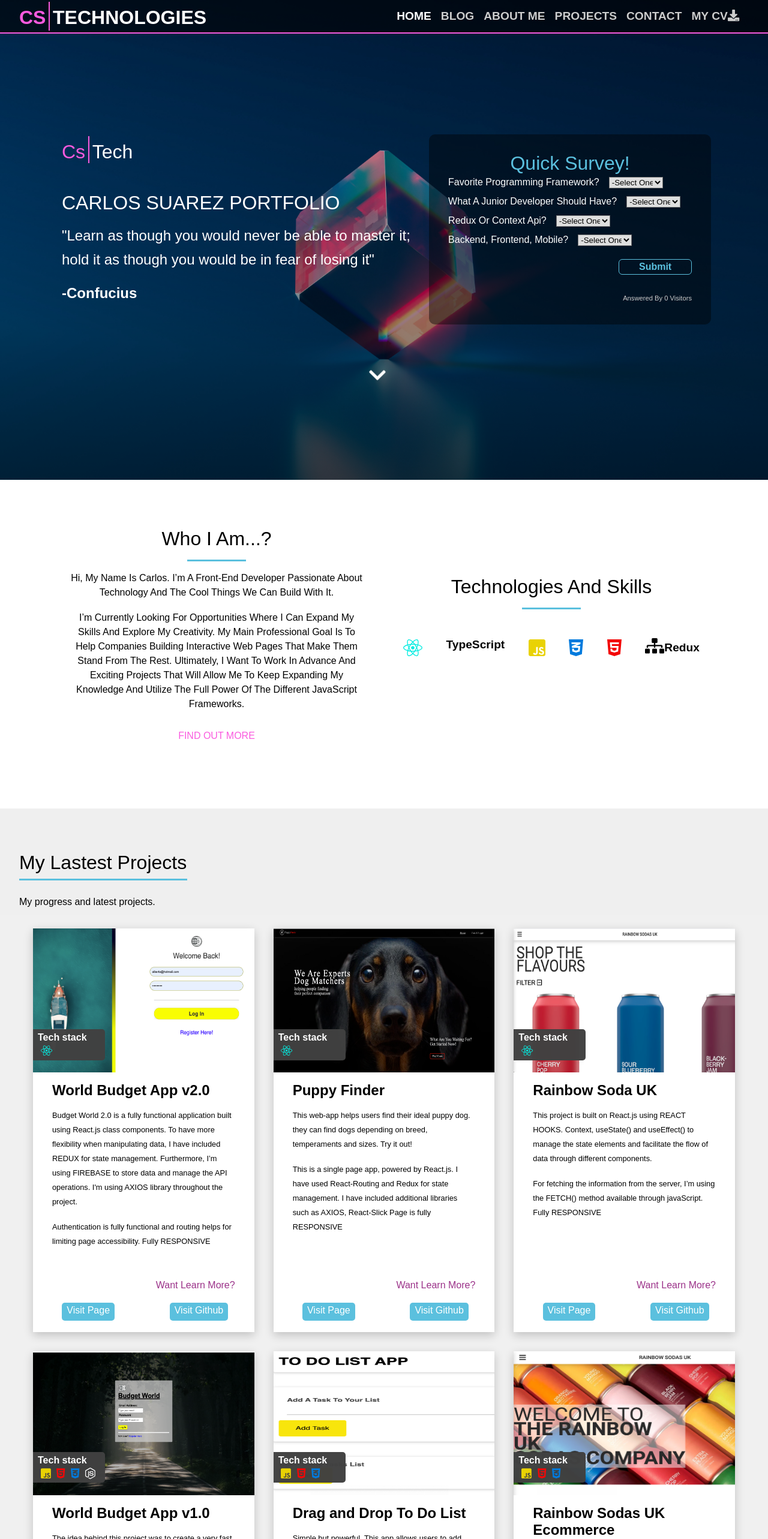
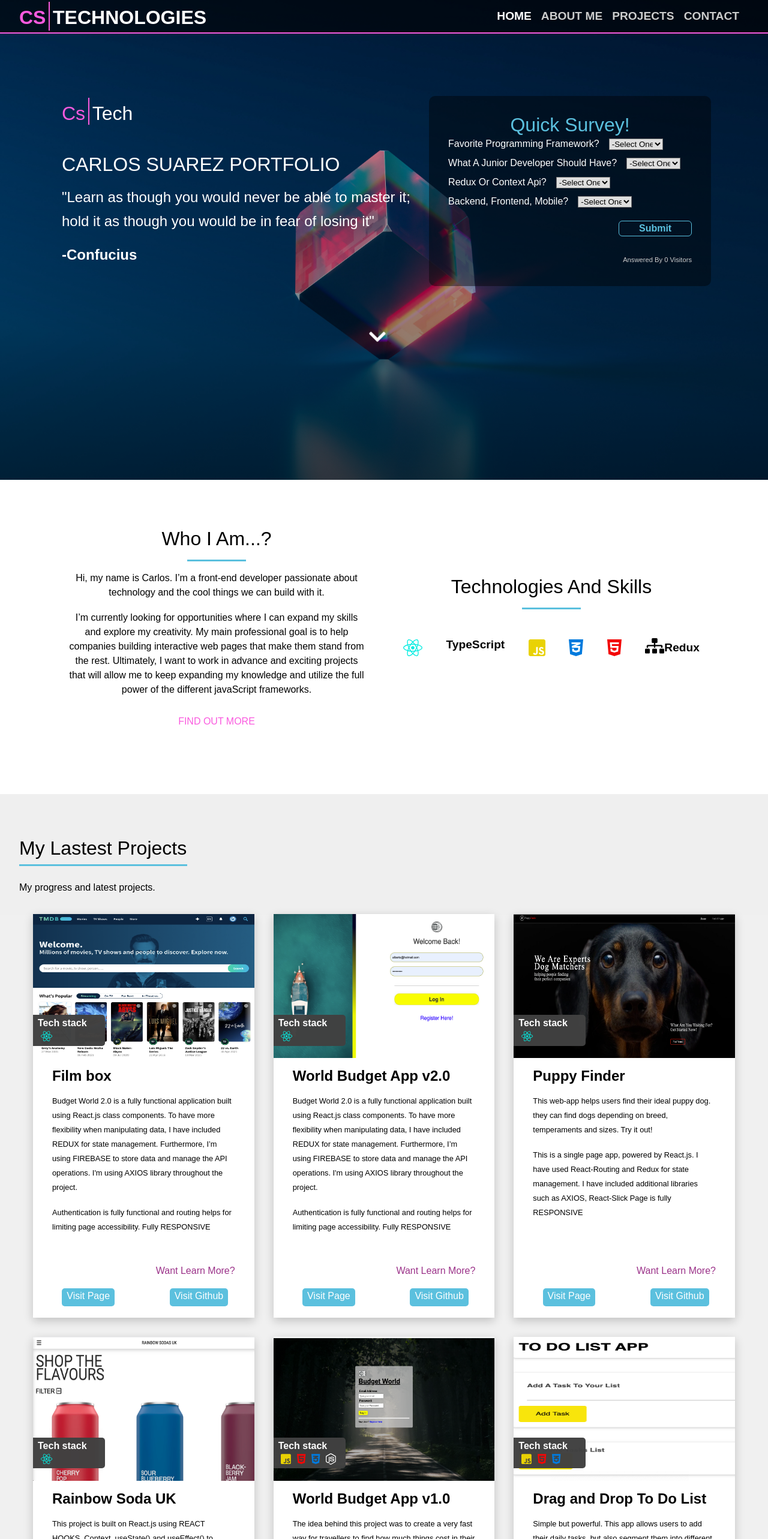
Before and after one commit to CarlosSuarezJS20/practice-react-typescript, a React (Create React App) app: page / in a window 1280 px wide. Shown: the top 2566 px of the page at 60% size. Built offline with nearby package versions, Linux system fonts and the light colour scheme; no server answers.

Commit message:
Finished Actors Reducers for HTTP Request

```diff
--- a/src/components/aboutSection/aboutSection.css
+++ b/src/components/aboutSection/aboutSection.css
@@ -8,7 +8,6 @@
 }
 
 .about-section p {
-  text-transform: capitalize;
   font-weight: 300;
 }
 
--- a/src/components/contact/contact.tsx
+++ b/src/components/contact/contact.tsx
@@ -105,7 +105,7 @@ const ContactPage = () => {
             </div>
             <button
               disabled={
-                nameValue === "" || emailValue === "" || messageValue === ""
+                nameValue === "" && emailValue === "" && messageValue === ""
               }
               type="submit"
               className="submit-btn"
--- a/src/components/heroSection/heroBanner/heroBanner.css
+++ b/src/components/heroSection/heroBanner/heroBanner.css
@@ -3,7 +3,7 @@
     url("../../../assets/images/pexels-junior-teixeira-2047905.jpg")
       center/cover no-repeat;
   height: 100vh;
-  padding: 28vh 0.5rem 0;
+  padding: 20vh 0.5rem 0;
 }
 
 .hero-header {
--- a/src/components/navigation/navigationItems/navigationItems.css
+++ b/src/components/navigation/navigationItems/navigationItems.css
@@ -1,6 +1,6 @@
 .main-nav {
   position: absolute;
-  background: rgba(0, 0, 0, 0.61);
+  background: rgba(0, 0, 0, 0.651);
   width: 100%;
   top: 100%;
   left: 0;
--- a/src/components/navigation/navigationItems/navigationItems.tsx
+++ b/src/components/navigation/navigationItems/navigationItems.tsx
@@ -22,11 +22,11 @@ const Toolbar: React.FC<ToolbarProps> = (props) => {
           home
         </NavLink>
       </li>
-      <li>
+      {/* <li>
         <NavLink activeClassName="active" to="/blog" className="links">
           blog
         </NavLink>
-      </li>
+      </li> */}
       <li>
         <Link
           to="about"
@@ -58,12 +58,12 @@ const Toolbar: React.FC<ToolbarProps> = (props) => {
           contact
         </NavLink>
       </li>
-      <li>
+      {/* <li>
         <a href={pdfCv} className="links" download>
           <span>my cv</span>
           <FontAwesomeIcon icon={faDownload} />
         </a>
-      </li>
+      </li> */}
     </ul>
   );
 
@@ -86,12 +86,12 @@ const Toolbar: React.FC<ToolbarProps> = (props) => {
             contact
           </NavLink>
         </li>
-        <li>
+        {/* <li>
           <a href={pdfCv} className="links" download>
             <span>my cv</span>
             <FontAwesomeIcon icon={faDownload} />
           </a>
-        </li>
+        </li> */}
       </ul>
     );
   }
--- a/src/components/projectsSection/projects.tsx
+++ b/src/components/projectsSection/projects.tsx
@@ -14,10 +14,36 @@ import sodasProjectReact from "../../assets/images/sodasV2.png";
 import myPortfolio from "../../assets/images/myPortfolio-react.png";
 import codeWarsImg from "../../assets/images/kata.png";
 import dogImg from "../../assets/images/dogs.png";
+import filmBox from "../../assets/images/Screenshot 2021-05-16 at 18.11.15.png";
 
 const projects = [
   {
     id: 1,
+    projectTitle: "Film box",
+    image: filmBox,
+    description1: `Budget World 2.0 is a fully functional application built using React.js class components. To have more flexibility when manipulating data, I have included REDUX for state management. Furthermore, I’m using FIREBASE to store data and manage the API operations. I'm using AXIOS library throughout the project.`,
+    description2: `Authentication is fully functional and routing helps for limiting page accessibility. Fully RESPONSIVE`,
+    languages: [faReact],
+    technologies: [
+      "React",
+      "SASS",
+      "Redux",
+      "Hooks",
+      "Axios",
+      "TMDB Api",
+      "Firebase",
+      "Authentication",
+      "Profile page, Rating features",
+    ],
+    links: {
+      linkGitHub:
+        "https://github.com/CarlosSuarezJS20/Budget-World-react.js-v2.0",
+
+      linkPage: "https://budget-world-reactjs.web.app/",
+    },
+  },
+  {
+    id: 2,
     projectTitle: "World Budget App v2.0",
     image: imageBwV2,
     description1: `Budget World 2.0 is a fully functional application built using React.js class components. To have more flexibility when manipulating data, I have included REDUX for state management. Furthermore, I’m using FIREBASE to store data and manage the API operations. I'm using AXIOS library throughout the project.`,
@@ -38,11 +64,11 @@ const projects = [
       linkGitHub:
         "https://github.com/CarlosSuarezJS20/Budget-World-react.js-v2.0",
 
-      linkPage: "https://budget-world-reactjs.web.app/budget-world/login",
+      linkPage: "https://budget-world-reactjs.web.app/",
     },
   },
   {
-    id: 2,
+    id: 3,
     projectTitle: "Puppy Finder",
     image: dogImg,
     description1: `This web-app helps users find their ideal puppy dog. they can find dogs depending on breed, temperaments and sizes. Try it out!`,
@@ -57,7 +83,7 @@ const projects = [
     },
   },
   {
-    id: 3,
+    id: 4,
     projectTitle: "Rainbow Soda UK",
     image: sodasProjectReact,
     description1: `This project is built on React.js using REACT HOOKS. Context, useState() and useEffect() to manage the state elements and facilitate the flow of data through different components.`,
@@ -80,7 +106,7 @@ const projects = [
     },
   },
   {
-    id: 4,
+    id: 5,
     projectTitle: "World Budget App v1.0",
     image: imageBwV1,
     description1: `The idea behind this project was to create a very fast way for travellers to find how much things cost in their holidays destination. Users can add, delete, edit existing items and filter as they wish.`,
@@ -100,7 +126,7 @@ const projects = [
     },
   },
   {
-    id: 5,
+    id: 6,
     projectTitle: "Drag and Drop To Do List",
     image: toDoList,
     description1: `Simple but powerful. This app allows users to add their daily tasks, but also segment them into different priorities. They can DRAG and DROP between the different buckets and reactivate done tasks if required.`,
@@ -119,7 +145,7 @@ const projects = [
     },
   },
   {
-    id: 6,
+    id: 7,
     projectTitle: "Rainbow Sodas UK Ecommerce",
     image: sodasProject,
     description1: `This project allows me to see how different parts of an ecommerce work together and share information to render information and the appropriate elements. Features include: filtering, quantity adjustments, cart display.  `,
@@ -139,7 +165,7 @@ const projects = [
   },
 
   {
-    id: 7,
+    id: 8,
     projectTitle: "First Portfolio Page",
     image: myPortfolio,
     description1: `The idea behind this project was to create a showcase of all my coding projects for the past year. I tried to keep the UI as simple as possible without any fluff. `,
@@ -152,7 +178,7 @@ const projects = [
     },
   },
   {
-    id: 8,
+    id: 9,
     projectTitle: "Code Wars - Ongoing",
     image: codeWarsImg,
     description1: `Helps me build my problem solving skills and allow me to practice different concepts learned in JavaScript`,
```
Also changed, not shown: src/assets/images/Screenshot 2021-05-16 at 18.11.15.png (added).
